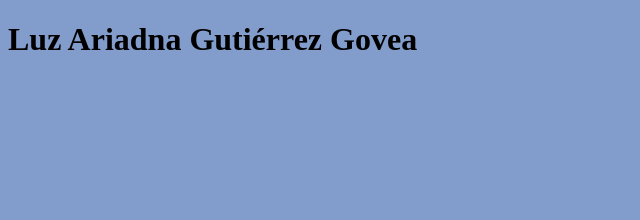
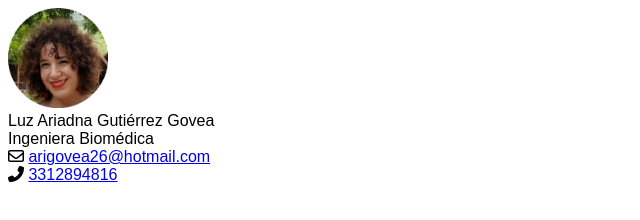
Before and after one commit to arigovea/Online-Resume, a plain HTML site: page index.html in a window 1280 px wide. Shown: the whole page, without its empty margins (0-640 px from the left). Drawn offline with Linux system fonts and the light colour scheme.

Commit message:
Nuevo boceto

```diff
--- a/index.html
+++ b/index.html
@@ -4,10 +4,32 @@
     <meta charset="UTF-8">
     <meta name="viewport" content="width=device-width, initial-scale=1.0">
     <meta http-equiv="X-UA-Compatible" content="ie=edge">
+    <script src="https://kit.fontawesome.com/6dc7b97f09.js" crossorigin="anonymous"></script>
     <title>Document</title>
     <link rel="stylesheet" href="styles.css">
+
 </head>
 <body>
-  <h1>Luz Ariadna Gutiérrez Govea</h1>
+<div class="resume">
+ <section>
+  <div>
+   <div><img src="rsm.png" alt="avatar" width=100 height=100></div>
+  </div>
+   <div>
+   <div class="name">Luz Ariadna Gutiérrez Govea</div>
+   <div class="title">Ingeniera Biomédica</div>
+   <div class="links">
+     <div class="link-item">
+        <i class="far fa-envelope"></i>
+      <a href="mailto:arigovea26@hotmail.com">arigovea26@hotmail.com</a>
+     </div>
+     <div class="link-item">
+        <i class="fas fa-phone-alt"></i>
+    <a href="tel:3312894816">3312894816</a>
+     </div>
+   </div>
+  </div>
+</section>
+</div>
 </body>
 </html>
--- a/styles.css
+++ b/styles.css
@@ -1,3 +1,7 @@
+@font-face {
+    src: url(font/Montserrat-Medium.ttf);
+    font-family: monserrat;
+}
 body{
-    background-color: rgb(130, 156, 204);
-}
+    background-color: rgb(255, 255, 255);
+    font-family:'Montserrat', sans-serif;}
```
Also changed, not shown: rsm.png (added).
